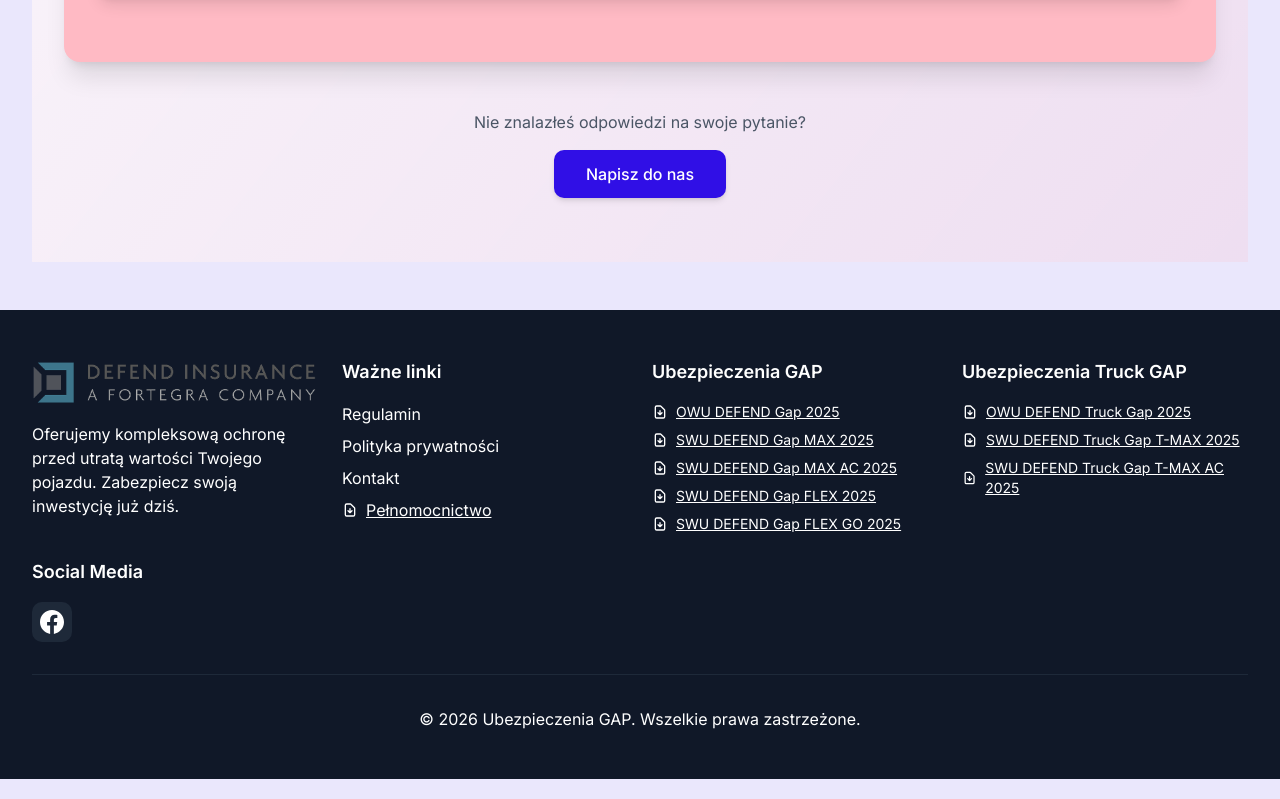
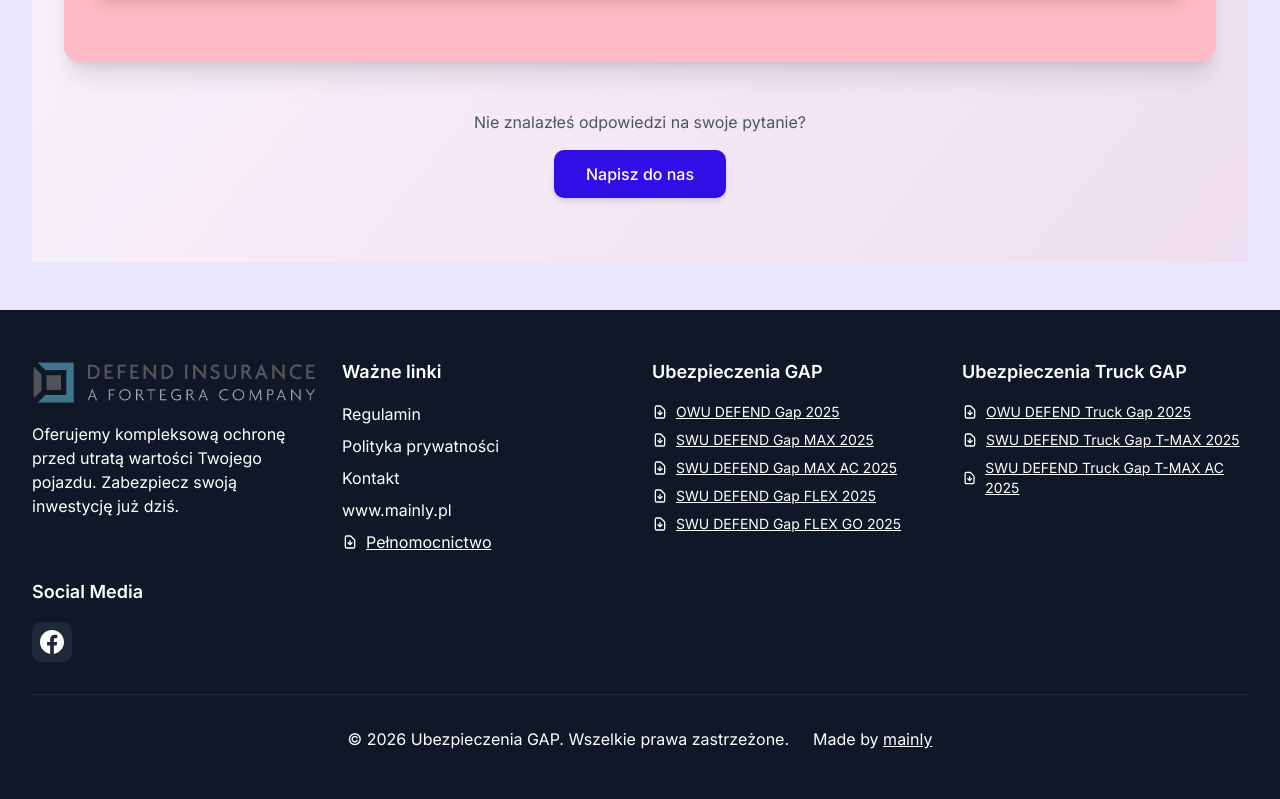
Before and after one commit to mainlycc/ub_sub, a Next.js app: page / in a window 1280 px wide. Shown: the part 6897-7696 px from the top of the page. Built offline with nearby package versions, Linux system fonts and the light colour scheme; no server answers.

Commit message:
dodanie napisu mainly

```diff
--- a/src/components/Footer.tsx
+++ b/src/components/Footer.tsx
@@ -45,6 +45,16 @@ const Footer = (): React.ReactElement => {
                  <Link href="/kontakt" className="text-white text-sm sm:text-base hover:text-gray-300 transition-colors">
                    Kontakt
                  </Link>
+               </li>
+               <li>
+                 <a
+                   href="https://www.mainly.pl"
+                   className="text-white text-sm sm:text-base hover:text-gray-300 transition-colors"
+                   target="_blank"
+                   rel="noopener noreferrer"
+                 >
+                   www.mainly.pl
+                 </a>
                </li>
                                <li>
                   <a
@@ -192,7 +202,20 @@ const Footer = (): React.ReactElement => {
 
         {/* Stopka */}
         <div className="border-t border-gray-800 mt-8 pt-8 text-center text-white">
-          <p className="text-sm sm:text-base pb-0 mb-0">&copy; {new Date().getFullYear()} Ubezpieczenia GAP. Wszelkie prawa zastrzeżone.</p>
+          <p className="text-sm sm:text-base pb-0 mb-0 flex flex-wrap items-center justify-center gap-x-6 gap-y-1">
+            <span>&copy; {new Date().getFullYear()} Ubezpieczenia GAP. Wszelkie prawa zastrzeżone.</span>
+            <span>
+              Made by{" "}
+              <a
+                href="https://www.mainly.pl"
+                target="_blank"
+                rel="noopener noreferrer"
+                className="underline hover:text-gray-300 transition-colors"
+              >
+                mainly
+              </a>
+            </span>
+          </p>
         </div>
       </div>
     </div>
```
